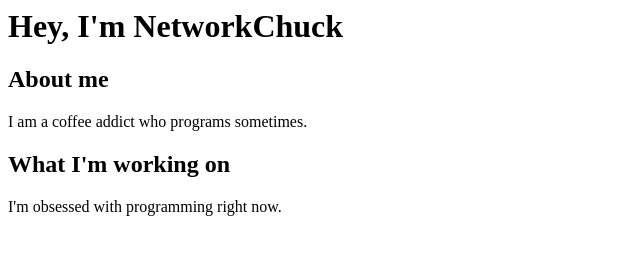
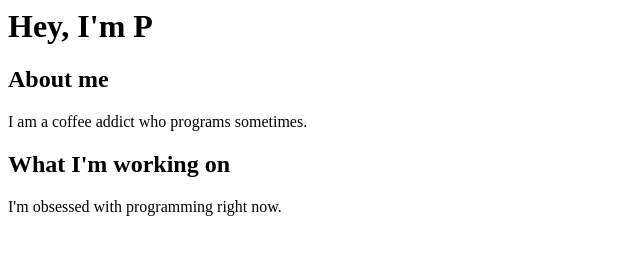
Before and after one commit to 7kt3vlig/Mywebsite, a plain HTML site: page index.html in a window 1280 px wide. Shown: the whole page, without its empty margins (0-640 px from the left). Drawn offline with Linux system fonts and the light colour scheme.

Commit message:
Update index.html

```diff
--- a/index.html
+++ b/index.html
@@ -1,6 +1,6 @@
 <html>
     <h1>
-        Hey, I'm NetworkChuck
+        Hey, I'm P
     </h1>
     <body>
         <h2>About me</h2>
```
